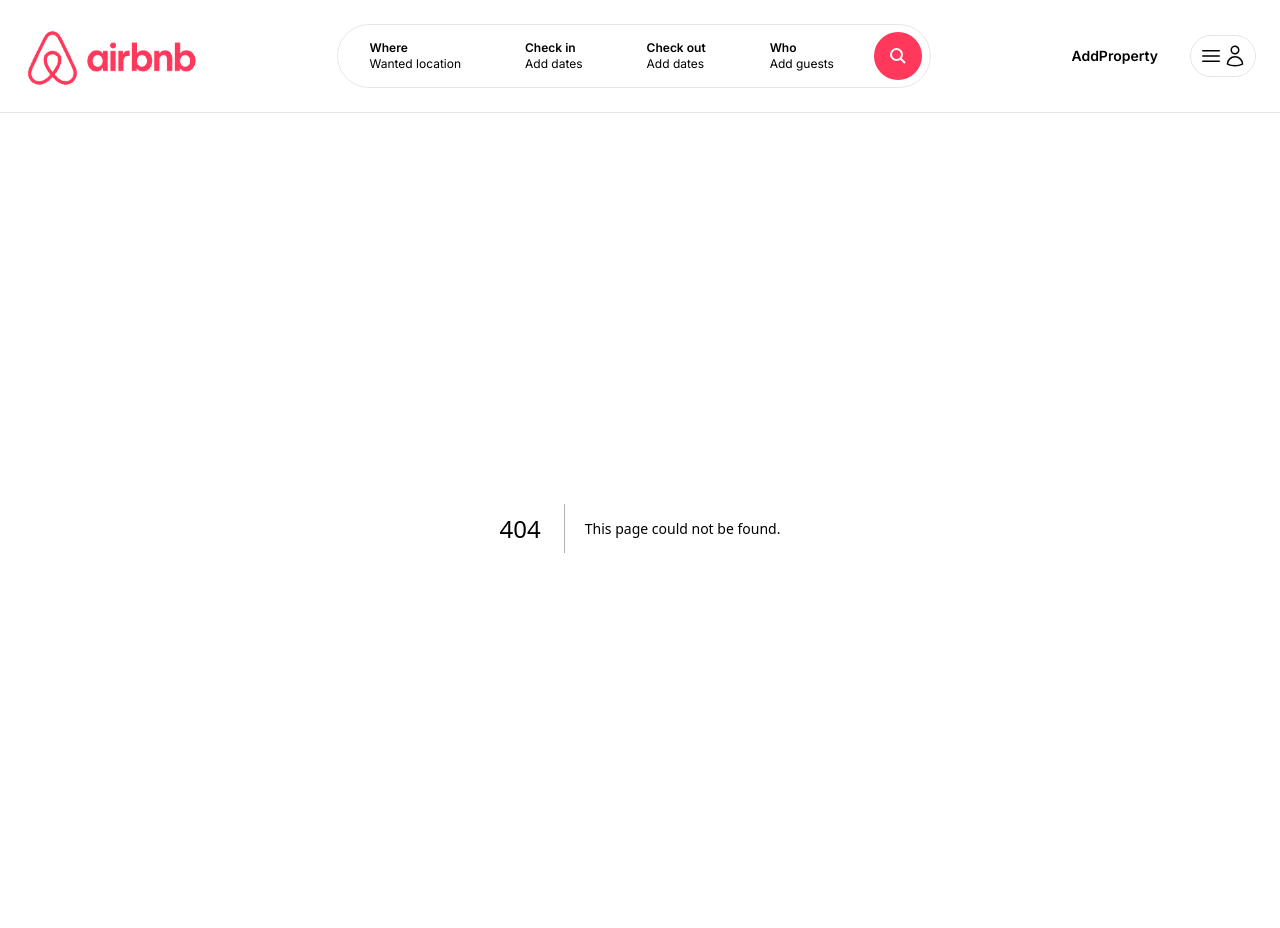
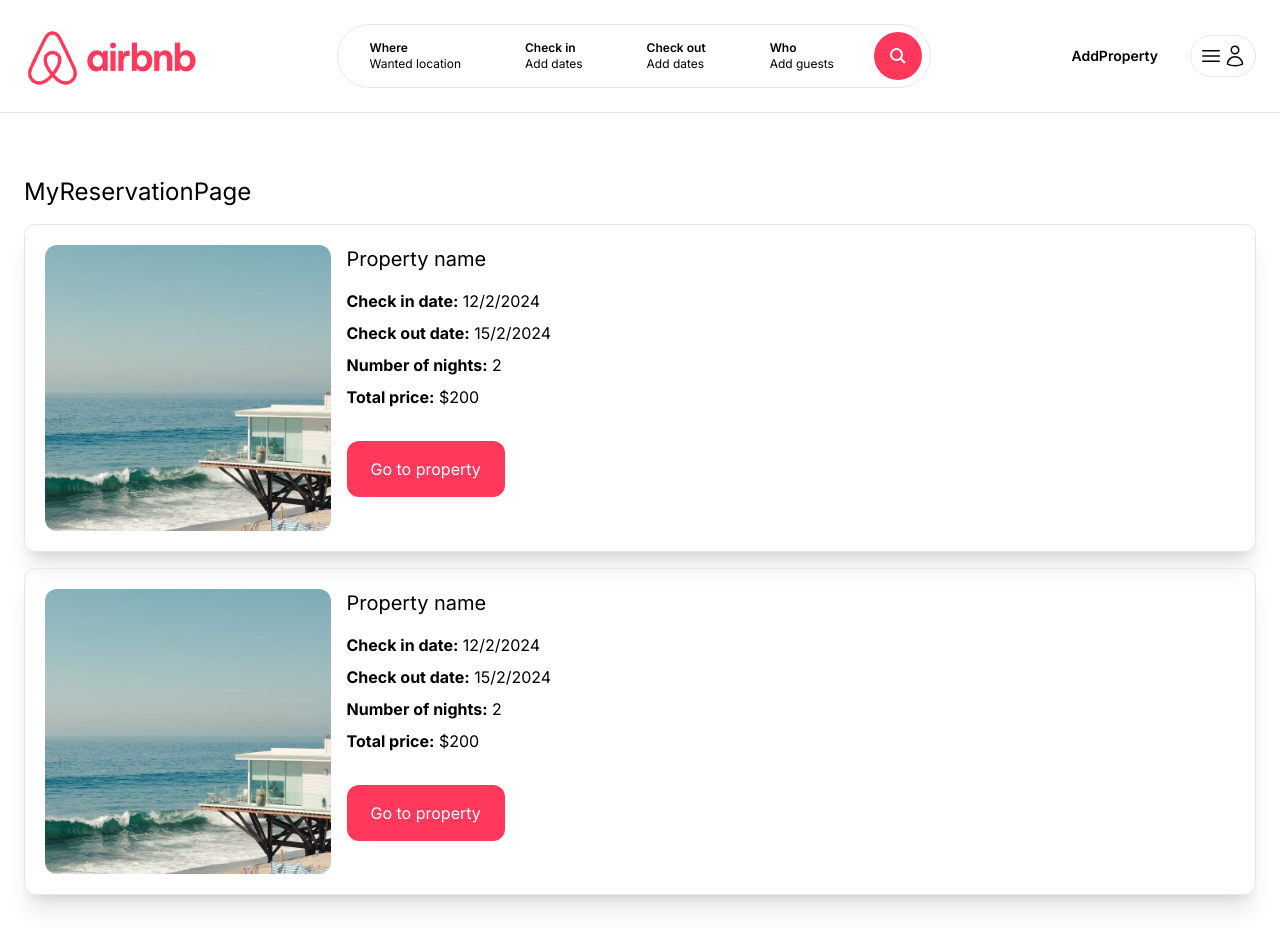
Before and after one commit to YatiZ/Airbnb-Clone, a Next.js app in the folder djangobnb/: page /myreservations in a window 1280 px wide. Before the commit this address had no page. Built offline with nearby package versions, Linux system fonts and the light colour scheme.

Commit message:
myreservations-design

```diff
--- /dev/null
+++ b/djangobnb/app/myreservations/page.tsx
@@ -0,0 +1,56 @@
+import React from 'react'
+import Image from 'next/image'
+
+const MyReservationPage = () => {
+  return (
+    <main className="max-w-[1500px] mx-auto px-6 pb-6">
+        <div className="pt-6 pb-2">
+            <h1 className='text-2xl mt-6 mb-2'>MyReservationPage</h1>
+
+            <div className="space-y-4">
+                <div className="p-5 mt-4 grid grid-cols-1 md:grid-cols-4 gap-4 shadow-xl border rounded-xl">
+                    <div className="col-span-1">
+                        <div className="relative overflow-hidden aspect-square rounded-xl">
+                            <Image alt='beach' src='/beach_1.jpg' fill className='hover:scale-110 object-cover transition h-full w-full'/>
+                        </div>
+                    </div>
+
+                    <div className="col-span-1 md:col-span-3">
+                        <h2 className="mb-4 text-xl">Property name</h2>
+
+                        <p className='mb-2'><strong>Check in date:</strong> 12/2/2024</p>
+                        <p className='mb-2'><strong>Check out date:</strong> 15/2/2024</p>
+                        <p className='mb-2'><strong>Number of nights:</strong> 2</p>
+                        <p className='mb-2'><strong>Total price:</strong> $200</p>
+
+                        <div className="mt-6 cursor-pointer py-4 px-6 inline-block bg-airbnb text-white rounded-xl">Go to property</div>
+                    </div>
+                </div>
+            </div>
+
+            <div className="space-y-4">
+                <div className="p-5 mt-4 grid grid-cols-1 md:grid-cols-4 gap-4 shadow-xl border rounded-xl">
+                    <div className="col-span-1">
+                        <div className="relative overflow-hidden aspect-square rounded-xl">
+                            <Image alt='beach' src='/beach_1.jpg' fill className='hover:scale-110 object-cover transition h-full w-full'/>
+                        </div>
+                    </div>
+
+                    <div className="col-span-1 md:col-span-3">
+                        <h2 className="mb-4 text-xl">Property name</h2>
+
+                        <p className='mb-2'><strong>Check in date:</strong> 12/2/2024</p>
+                        <p className='mb-2'><strong>Check out date:</strong> 15/2/2024</p>
+                        <p className='mb-2'><strong>Number of nights:</strong> 2</p>
+                        <p className='mb-2'><strong>Total price:</strong> $200</p>
+
+                        <div className="mt-6 cursor-pointer py-4 px-6 inline-block bg-airbnb text-white rounded-xl">Go to property</div>
+                    </div>
+                </div>
+            </div>
+        </div>
+    </main>
+  )
+}
+
+export default MyReservationPage
```
